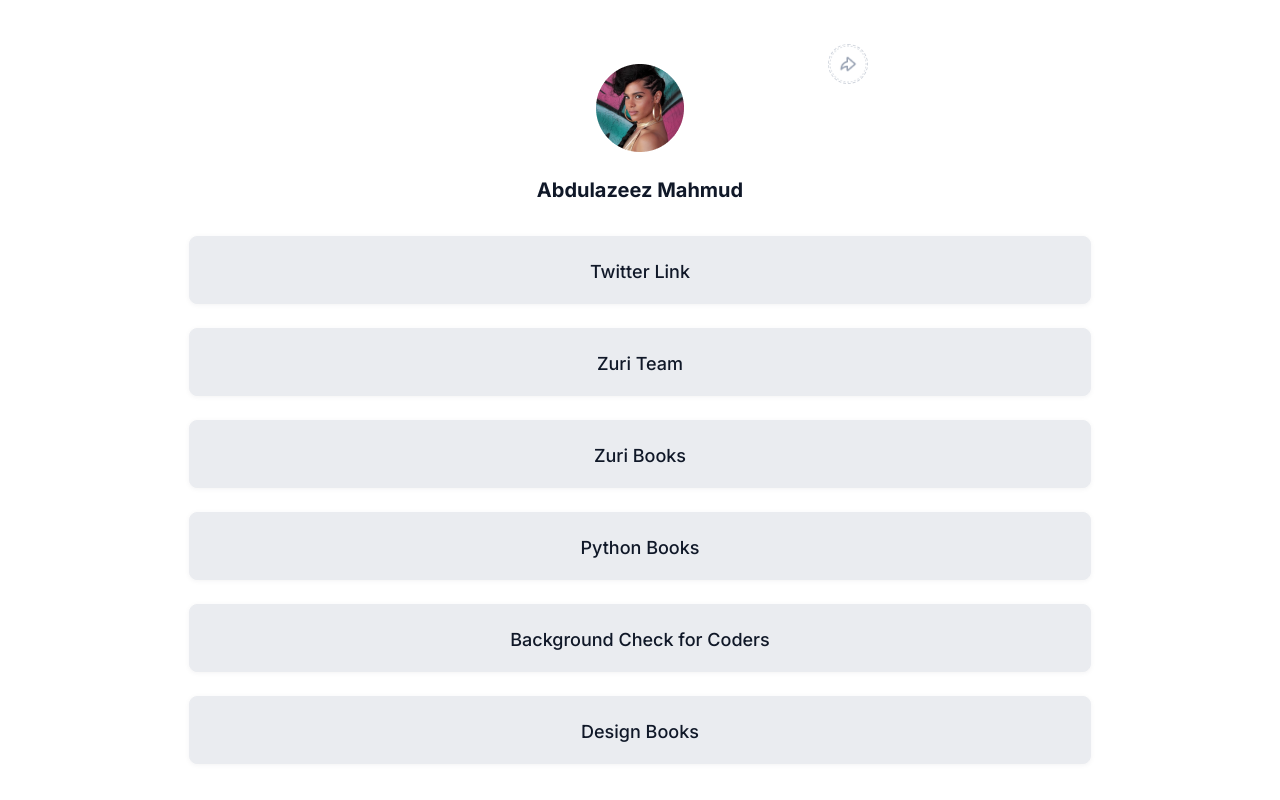
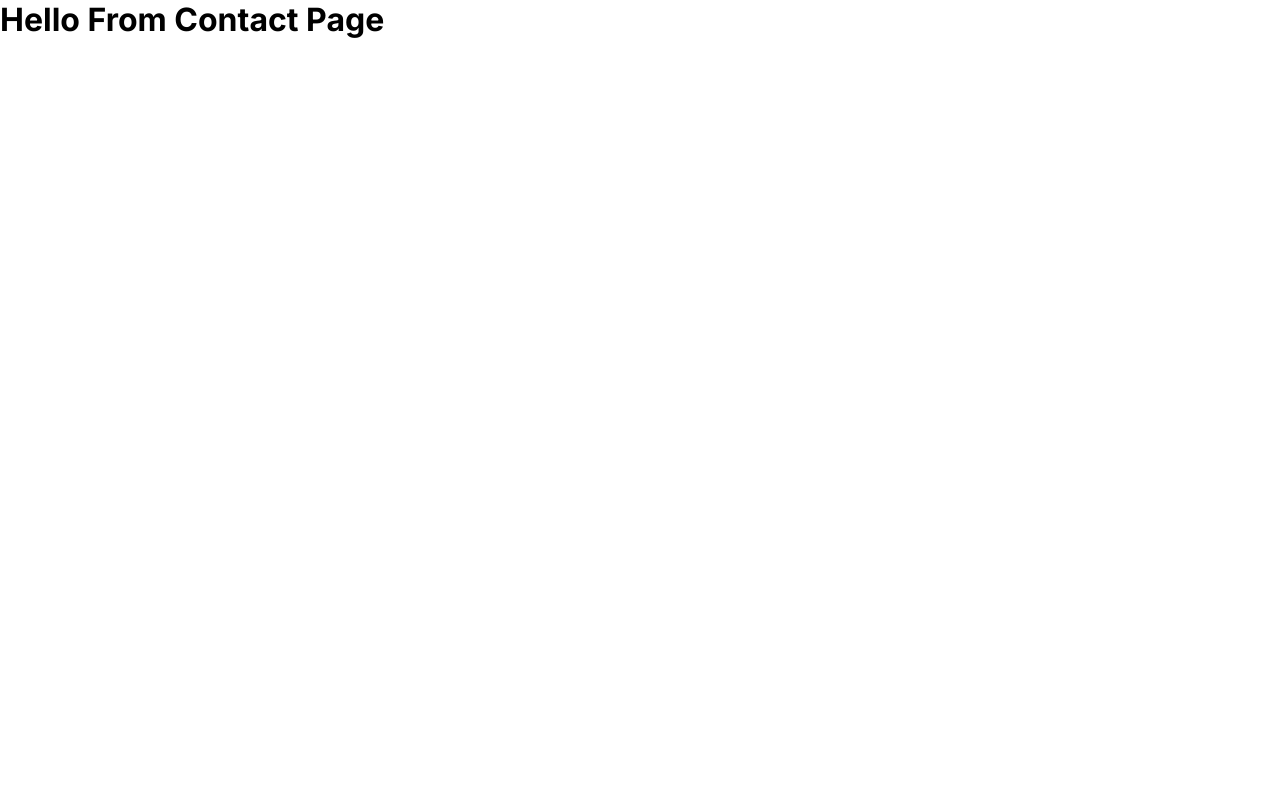
Before and after one commit to Mahmud1087/linktree-app-clone, a React (Vite) app in the folder my-react-app/: page /contact in a window 1280 px wide. Shown: the top 800 px of the page. Built offline with nearby package versions, Linux system fonts and the light colour scheme.

Commit message:
feat: Added a new anchor tag (Contact Me) with an id of 'contact' to the Body component

```diff
--- a/my-react-app/package.json
+++ b/my-react-app/package.json
@@ -10,7 +10,8 @@
   },
   "dependencies": {
     "react": "^18.2.0",
-    "react-dom": "^18.2.0"
+    "react-dom": "^18.2.0",
+    "react-router-dom": "^6.4.3"
   },
   "devDependencies": {
     "@types/react": "^18.0.17",
--- a/my-react-app/src/App.jsx
+++ b/my-react-app/src/App.jsx
@@ -2,14 +2,23 @@ import Header from "./components/Header";
 import Body from "./components/Body";
 import Footer from "./components/Footer";
 import "./css/main.css"
+import { Routes, Route } from "react-router-dom"
+import Contact from "./components/Contact";
 
 export default function App() {
     return (
-        <div className="container">
-            <Header />
-            <Body />
-            <Footer />
-        </div>
+        <>
+            <Routes>
+                <Route path="/" element={(
+                    <div className="container">
+                        <Header />
+                        <Body />
+                        <Footer />
+                    </div>
+                )}/>
+                <Route path="/contact" element={<Contact />}/>
+            </Routes>
+        </>
 
     )
 }
--- a/my-react-app/src/components/Body.jsx
+++ b/my-react-app/src/components/Body.jsx
@@ -1,3 +1,5 @@
+import { Link, Routes, Route } from "react-router-dom"
+import Contact from "./Contact"
 import slackImage from "../assets/slack.png"
 import githubImage from "../assets/github-icon.png"
 
@@ -15,32 +17,46 @@ export default function Body() {
                 <a
                     href={myTwitterLink}
                     id="myTwitterLink"
-                title="My twitter link">Twitter Link</a>
+                    title="My twitter link">Twitter Link
+                </a>
                 <a
                     href={zuriTraining}
                     id="btn__zuri"
-                title="Zuri Training Team">Zuri Team</a>
+                    title="Zuri Training Team">Zuri Team
+                </a>
                 <a
                     href={books}
                     id="books"
-                title="This is where you find books about design and coding">Zuri Books</a>
+                    title="This is where you find books about design and coding">Zuri Books
+                </a>
                 <a
                     href={book_python}
                     id="book__python"
-                title="Python featured Books">Python Books</a>
+                    title="Python featured Books">Python Books
+                </a>
                 <a
                     href={pitch}
                     id="pitch"
-                title="This is where you pitch a service for doing background checks on coders">Background Check for Coders</a>
+                    title="This is where you pitch a service for doing background checks on coders">Background Check for Coders
+                </a>
                 <a
                     href={design_rules}
                     id="book__design"
-                title="This is where you pitch the free design book offered by Zuri">Design Books</a>
+                    title="This is where you pitch the free design book offered by Zuri">Design Books
+                </a>
+
+                <Link
+                    to="/contact"
+                    id="contact"
+                    title="Reach out to me">Contact Me
+                </Link>
             </div>
+
             <div className="socials">
                 <img
                     src={slackImage}
-                alt="slack image" />
+                    alt="slack image"
+                />
                 <a
                     href="https://github.com/Mahmud1087"
                     title="github account">
@@ -50,8 +66,6 @@ export default function Body() {
                         />
                 </a>
             </div>
-
-
         </div>
     )
 }
--- /dev/null
+++ b/my-react-app/src/components/Contact.jsx
@@ -0,0 +1,5 @@
+export default function Contact() {
+    return (
+        <h1>Hello From Contact Page</h1>
+    )
+}
--- a/my-react-app/src/main.jsx
+++ b/my-react-app/src/main.jsx
@@ -1,11 +1,14 @@
 import React from 'react'
 import ReactDOM from 'react-dom/client'
 import App from './App'
+import { BrowserRouter } from "react-router-dom"
 
 const root = document.getElementById("root")
 
 ReactDOM.createRoot(document.getElementById('root')).render(
   <React.StrictMode>
-    <App />
+    <BrowserRouter>
+      <App />
+    </BrowserRouter>
   </React.StrictMode>
 )
```
Also changed, not shown: 1 other file (tests, documents, lock files or other folders). Lines whose indentation alone changed are shown as unchanged.
